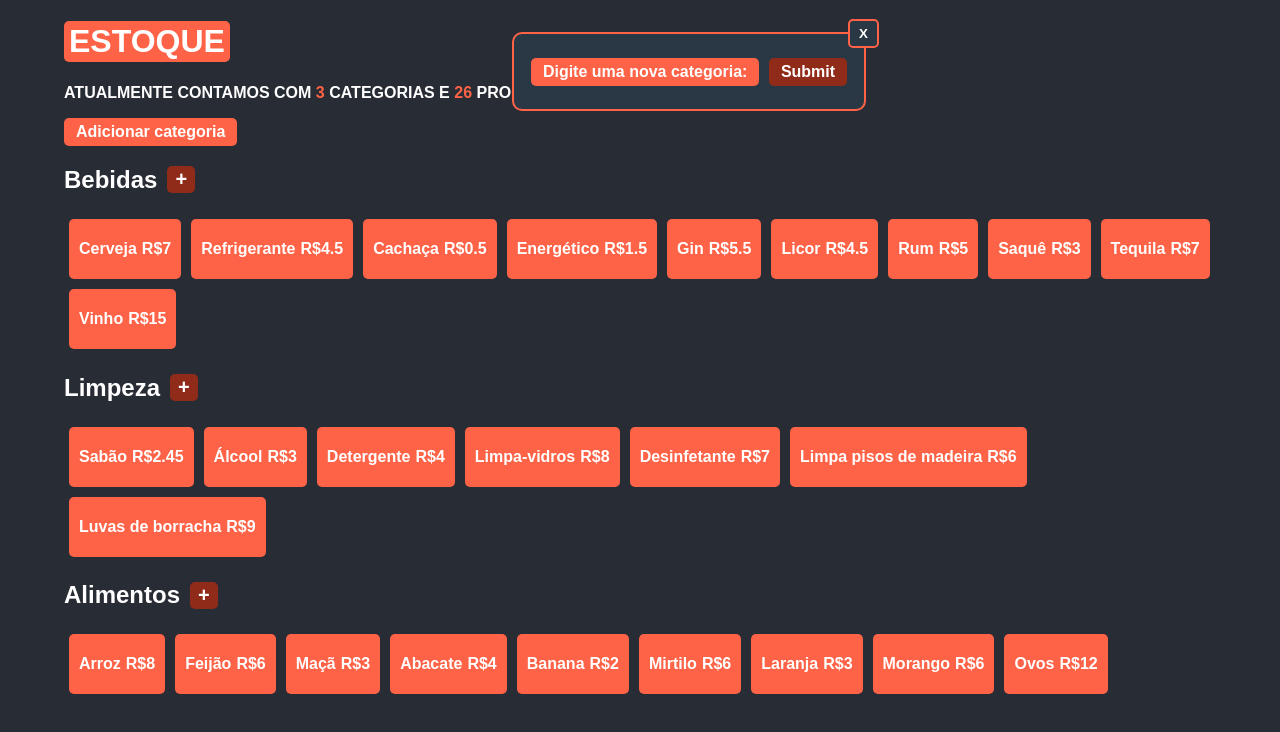
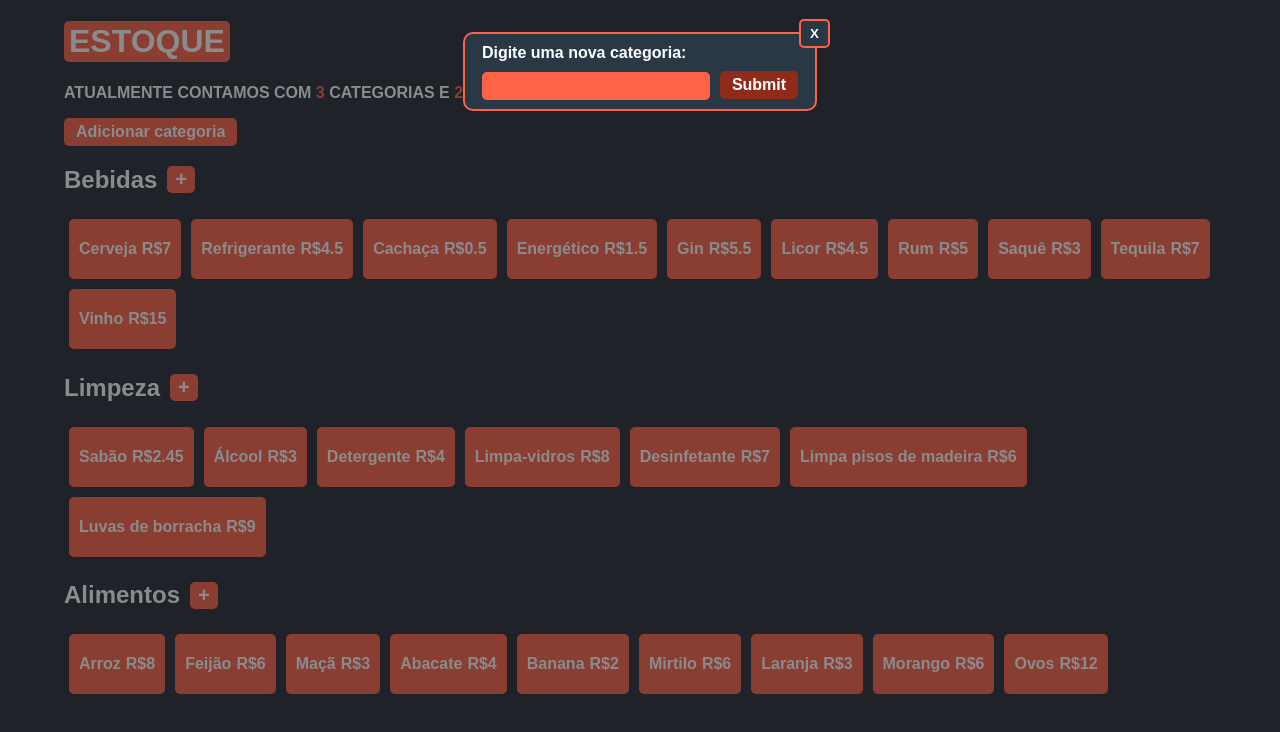
Before and after one commit to oCesaum/Estoque, a React (Create React App) app in the folder estoque/: page / in a window 1280 px wide. Both pictures are taken after a click on the button "Adicionar categoria". Shown: the top 732 px of the page. Built offline with nearby package versions, Linux system fonts and the light colour scheme.

Commit message:
modificações

```diff
--- a/estoque/src/App.css
+++ b/estoque/src/App.css
@@ -39,8 +39,19 @@
   background: #2a3846;
   border-radius: 10px;
   border: solid 2px tomato;
-  left: 40%;
+  /* left: 40%; */
   top: 4%;
+}
+
+.Inventory-category-creator label {
+  margin-bottom: 10px;
+  font-weight: bold;
+}
+
+.Inventory-category-creator-input {
+  display: flex;
+  justify-content: center;
+  flex-direction: column;
 }
 
 .Inventory-category-container {
@@ -55,13 +66,22 @@
   justify-content: center;
   align-items: center;
   width: 380px;
-  height: 110px;
+  height: 175px;
   background: #2a3846;
   border-radius: 10px;
   border: solid 2px tomato;
   left: 40%;
   top: 4%;
   flex-wrap: wrap;
+}
+
+.Inventory-product-creator label {
+  margin: 5px 0;
+  font-weight: bold;
+}
+
+.Inventory-product-creator label span {
+  color: tomato;
 }
 
 .Inventory-product-creator-input {
@@ -72,7 +92,7 @@
 
 .Inventory-product-creator-input input {
   margin: 3px 0;
-  width: 240px;
+  width: 255px;
 }
 
 .Inventory-products {
@@ -130,6 +150,8 @@
   outline: none;
   font-size: 16px;
   cursor: pointer;
+  position: relative;
+  top: 18%;
 }
 
 .Input-submit-product {
@@ -144,28 +166,31 @@
   font-size: 16px;
   cursor: pointer;
   position: relative;
-  bottom: -18px;
+  bottom: -60px;
   right: -9px;
 }
 
 .Input-submit-category:disabled,
 .Input-submit-category:disabled:hover,
 .Input-submit-product:disabled,
-.Input-submit-product:disabled:hover,
-.btn-category:disabled,
-.btn-product:disabled,
-.btn-category:disabled:hover,
-.btn-product:disabled:hover {
+.Input-submit-product:disabled:hover {
   background-color: rgb(145, 43, 25);
-}
-
-.Input-text:focus::placeholder {
-  color: tomato;
 }
 
 .Input-text::placeholder {
   color: white;
   font-size: 16px;
+}
+
+.transparent {
+  width: 100%;
+  background-color: rgb(23 24 28 / 50%);
+  height: 100%;
+  position: fixed;
+  top: 0;
+  left: 0;
+  display: flex;
+  justify-content: center;
 }
 
 .btn-category {
--- a/estoque/src/components/Inventory.jsx
+++ b/estoque/src/components/Inventory.jsx
@@ -56,9 +56,10 @@ export default function Inventory() {
   const [produtoNome, setProdutoNome ] = useState("")
   const [produtoValor, setProdutoValor ] = useState("")
   const [produtoIndex, setProdutoIndex ] = useState()
+  const [categoria, setCategoria ] = useState()
 
-  let produtos = []
-  let categorias = []
+  var produtos = []
+  var categorias = []
 
   useEffect(() => {
     for (const item of estoque) {
@@ -109,10 +110,14 @@ export default function Inventory() {
     }
   }
 
-  function abrirModal(item) {
-    fecharJanela()
+  function abrirModal(item, prop) {
+    if (prop === "categoria") {
+      setAtivoCategoria(true)
+    } else {
       setAtivoProduto(true)
+      setCategoria(item.categoria)
       setProdutoIndex(estoque.indexOf(item))
+    }
   }
 
   function adicionarProduto() {
@@ -147,23 +152,31 @@ export default function Inventory() {
         <button
           className='btn-category'
           title='Adicionar categoria'
-          onClick={() => setAtivoCategoria(true)}
-          disabled={ativoProduto === true}
+          onClick={() =>abrirModal("", "categoria")}
         >
           Adicionar categoria
         </button>
 
-        <div className={ativoCategoria === true ? ("") : ("hiden")}>
+        <div className={ativoCategoria === true ? ("transparent") : ("hiden")}>
           <div className='Inventory-category-creator'>
+            <div className='Inventory-category-creator-input'>
+              <label
+                name='category'
+              >
+                Digite uma nova categoria:
+              </label>
               <input
+
+                autoFocus={ativoCategoria !== true}
                 onChange={mudarCategoriaNome}
                 onKeyDown={verificarTecla}
                 value={categoriaNome}
                 type="text"
                 className='Input-text'
-              placeholder='Digite uma nova categoria:'
+                name='category'
                 title="Digite uma nova categoria"
               />
+            </div>
             <input
               onClick={adicionarCategoria}
               type="submit"
@@ -185,30 +198,40 @@ export default function Inventory() {
             <button
               className='btn-product'
               title='Adicionar produto'
-              onClick={() => abrirModal(item)}
-              disabled={ativoCategoria === true}
+              onClick={() => abrirModal(item, "produto")}
             >
               +
             </button>
-            <div className={ativoProduto === true ? ("") : ("hiden")}>
+            <div className={ativoProduto === true ? ("transparent") : ("hiden")}>
               <div className='Inventory-product-creator'>
                 <div className='Inventory-product-creator-input'>
+                  <label>Adicionar novo produto em <span>{categoria}</span></label>
+                  <label
+                    name='productName'
+                  >
+                    Digite um novo produto:
+                  </label>
                   <input
+                    name='productName'
                     onChange={mudarProdutoNome}
                     onKeyDown={verificarTecla}
                     value={produtoNome}
                     type="text"
                     className='Input-text'
-                    placeholder='Digite um novo produto:'
                     title="Digite um novo produto"
                   />
+                  <label
+                    name='productValue'
+                  >
+                    Digite um valor para o produto:
+                  </label>
                   <input
+                    name='productValue'
                     onChange={mudarProdutoValor}
                     onKeyDown={verificarTecla}
                     value={produtoValor}
                     type="number"
                     className='Input-text'
-                    placeholder='Digite um valor para o produto:'
                     title="Digite um valor para o produto"
                   />
                 </div>
```
Lines whose indentation alone changed are shown as unchanged.
